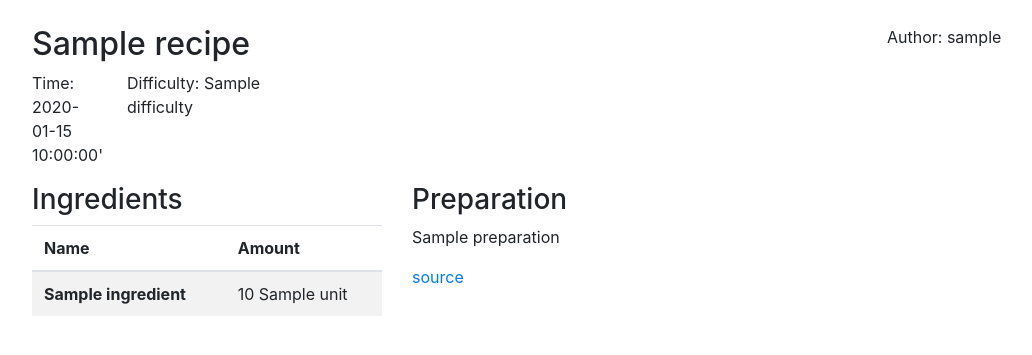
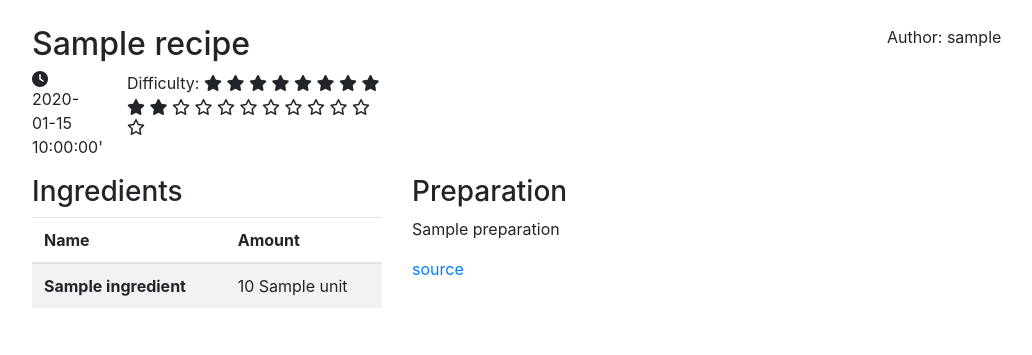
Before and after one commit to pgarr/dinner-roulette, a Python web app: template flask-app/app/templates/recipe.html in a window 1280 px wide. Shown: the part 56-411 px from the top of the page, without its empty margins (53-1085 px from the left). Run offline with Jinja, Linux system fonts and the light colour scheme; the template is opened without the code that fills it: most values are stand-ins (such as "Sample title", 1, 10 or a date in 2020); some libraries are stand-ins or nearby versions.

Commit message:
added awesomefont icons

```diff
--- a/flask-app/app/templates/recipe.html
+++ b/flask-app/app/templates/recipe.html
@@ -28,10 +28,20 @@
 
         <div class="row">
             <div class=col-1>
-                <p>Time: {{ recipe.time }}'</p>
+                <p>
+                    <i class="fas fa-clock"></i> {{ recipe.time }}'
+                </p>
             </div>
-            <div class=col-2>
-                <p>Difficulty: {{ recipe.difficulty }}</p>
+            <div class=col-3>
+                <p>
+                    Difficulty:
+                    {% for i in range(recipe.difficulty) %}
+                        <i class="fas fa-star"></i>
+                    {% endfor %}
+                    {% for i in range(5-recipe.difficulty) %}
+                        <i class="far fa-star"></i>
+                    {% endfor %}
+                </p>
             </div>
         </div>
 
```
